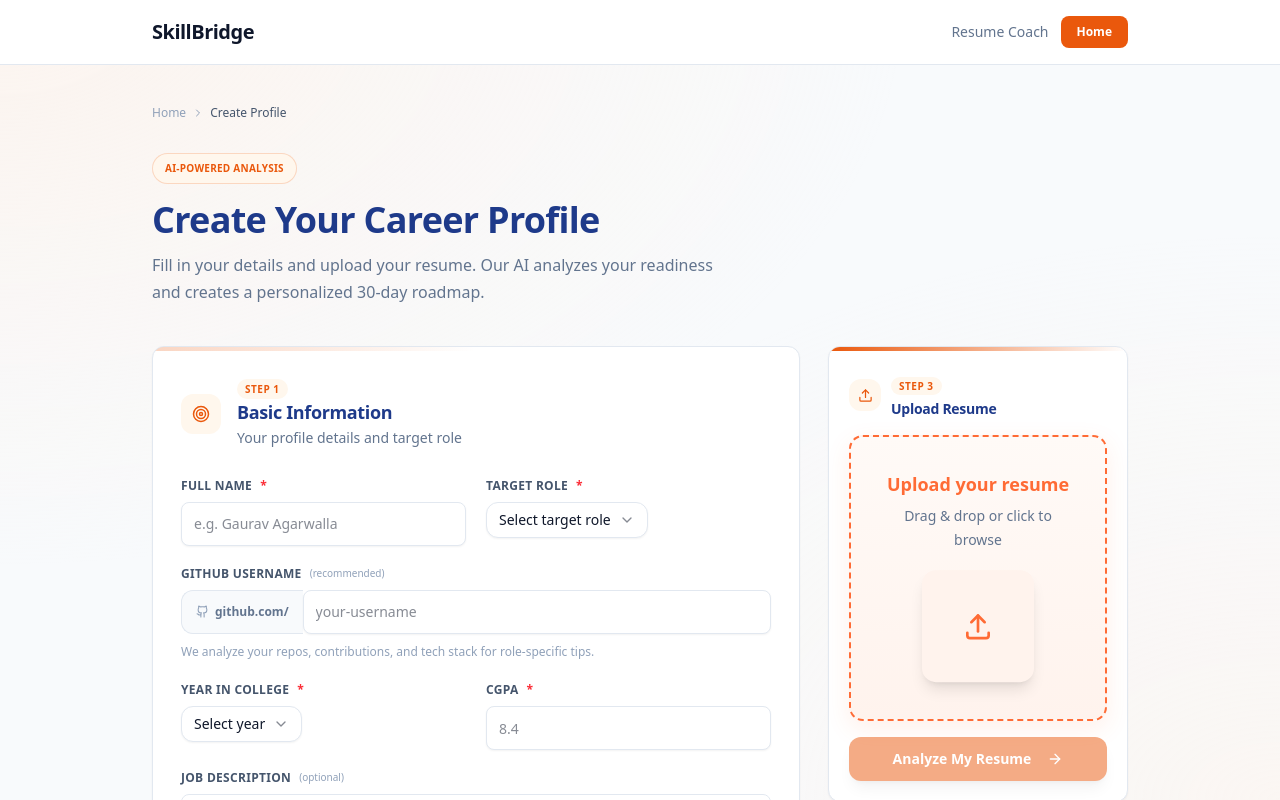
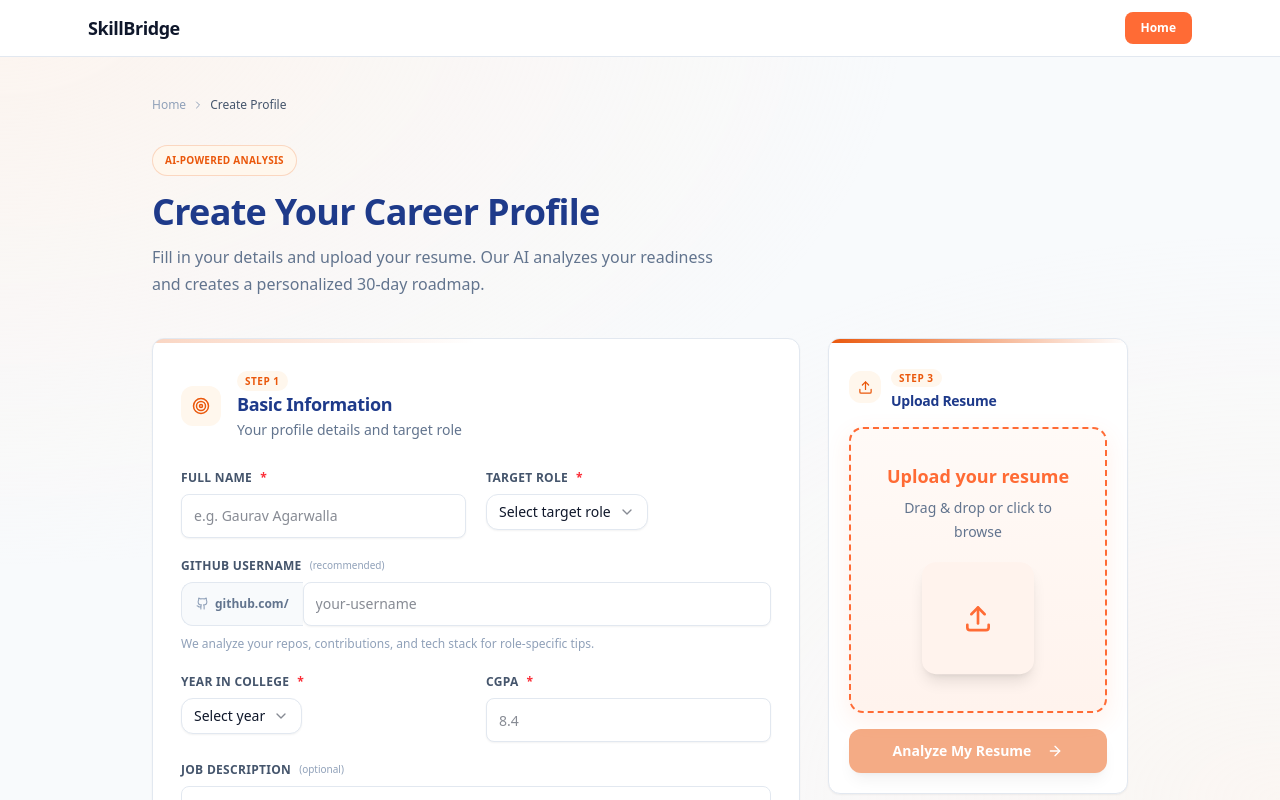
Before and after one commit to gauravag18/SkillBridge, a Next.js app: page /onboard in a window 1280 px wide. Shown: the top 800 px of the page. Built offline with nearby package versions, Linux system fonts and the light colour scheme.

Commit message:
navbar fixes

```diff
--- a/app/dashboard/page.tsx
+++ b/app/dashboard/page.tsx
@@ -58,19 +58,25 @@ const tierConfig = {
 
 function Navbar() {
   return (
-    <header className="clean-nav sticky top-0 z-50">
-      <div className="max-w-6xl mx-auto px-4 lg:px-6 py-4 flex items-center justify-between">
-        <Link href="/" className="font-bold text-xl tracking-tight text-slate-900 hover:text-[#EA580C] transition-colors">
+    <header className="border-b border-slate-200 bg-white/95 backdrop-blur-sm sticky top-0 z-50">
+      <div className="max-w-6xl mx-auto px-4 lg:px-6 py-3 flex items-center justify-between">
+
+        {/* LEFT */}
+        <Link
+          href="/"
+          className="font-bold text-lg tracking-tight text-slate-900 hover:text-[#ff6b35] transition-colors"
+        >
           SkillBridge
         </Link>
-        <div className="flex items-center gap-3">
-          <Link href="/resume-improve" className="text-sm font-medium text-slate-500 hover:text-slate-700 transition-colors hidden sm:block">
-            Resume Coach
-          </Link>
-          <Link href="/" className="px-4 py-2 bg-[#EA580C] text-white font-semibold rounded-lg transition-all hover:bg-[#C2410C] text-xs">
-            Home
-          </Link>
-        </div>
+
+        {/* RIGHT → ONBOARD */}
+        <Link
+          href="/onboard"
+          className="px-4 py-2 bg-[#ff6b35] text-white font-semibold rounded-lg transition-all hover:shadow-lg text-xs"
+        >
+          OnBoard
+        </Link>
+
       </div>
     </header>
   );
--- a/app/onboard/page.tsx
+++ b/app/onboard/page.tsx
@@ -68,19 +68,25 @@ const categoryColors: Record<string, { pill: string; active: string; dot: string
 
 function Navbar() {
   return (
-    <header className="clean-nav sticky top-0 z-50">
-      <div className="max-w-5xl mx-auto px-4 lg:px-6 py-4 flex items-center justify-between">
-        <Link href="/" className="font-bold text-xl tracking-tight text-slate-900 hover:text-[#EA580C] transition-colors">
+    <header className="border-b border-slate-200 bg-white/95 backdrop-blur-sm sticky top-0 z-50">
+      <div className="max-w-6xl mx-auto px-4 lg:px-6 py-3 flex items-center justify-between">
+
+        {/* LEFT */}
+        <Link
+          href="/"
+          className="font-bold text-lg tracking-tight text-slate-900 hover:text-[#ff6b35] transition-colors"
+        >
           SkillBridge
         </Link>
-        <div className="flex items-center gap-3">
-          <Link href="/resume-improve" className="text-sm font-medium text-slate-500 hover:text-slate-700 transition-colors hidden sm:block">
-            Resume Coach
-          </Link>
-          <Link href="/" className="px-4 py-2 bg-[#EA580C] text-white font-semibold rounded-lg transition-all hover:bg-[#C2410C] text-xs">
-            Home
-          </Link>
-        </div>
+
+        {/* RIGHT → HOME */}
+        <Link
+          href="/"
+          className="px-4 py-2 bg-[#ff6b35] text-white font-semibold rounded-lg transition-all hover:shadow-lg text-xs"
+        >
+          Home
+        </Link>
+
       </div>
     </header>
   );
--- a/app/plan/page.tsx
+++ b/app/plan/page.tsx
@@ -148,9 +148,9 @@ export default function PlanPage({
       {showConfetti && (
         <div className="fixed inset-0 pointer-events-none z-999 overflow-hidden">
           {Array.from({ length: 48 }).map((_, i) => {
-            const colors = ["#ff6b35","#ff8a5c","#ffd700","#22c55e","#3b82f6","#a855f7","#ec4899"];
+            const colors = ["#ff6b35", "#ff8a5c", "#ffd700", "#22c55e", "#3b82f6", "#a855f7", "#ec4899"];
             const color = colors[i % colors.length];
-            const shapes = ["rounded-sm","rounded-full",""];
+            const shapes = ["rounded-sm", "rounded-full", ""];
             const shape = shapes[i % 3];
             return (
               <div
@@ -184,19 +184,25 @@ export default function PlanPage({
       `}</style>
 
       {/* Navbar  */}
-      <header className="clean-nav sticky top-0 z-50">
-        <div className="max-w-6xl mx-auto px-4 lg:px-6 py-4 flex items-center justify-between">
-          <Link href="/" className="font-bold text-xl tracking-tight text-slate-900 hover:text-brand transition-colors">
+      <header className="border-b border-slate-200 bg-white/95 backdrop-blur-sm sticky top-0 z-50">
+        <div className="max-w-6xl mx-auto px-4 lg:px-6 py-3 flex items-center justify-between">
+
+          {/* LEFT */}
+          <Link
+            href="/"
+            className="font-bold text-lg tracking-tight text-slate-900 hover:text-[#ff6b35] transition-colors"
+          >
             SkillBridge
           </Link>
-          <div className="flex items-center gap-6">
+
+          {/* RIGHT → DASHBOARD */}
           <Link
             href={`/dashboard?uuid=${uuid}`}
-              className="px-4 py-2 bg-[#ff6b35] text-white font-semibold rounded-lg hover:shadow-lg transition-all text-xs"
+            className="px-4 py-2 bg-[#ff6b35] text-white font-semibold rounded-lg transition-all hover:shadow-lg text-xs"
           >
             Dashboard
           </Link>
-          </div>
+
         </div>
       </header>
 
@@ -309,8 +315,7 @@ export default function PlanPage({
                   className="relative flex-1 group"
                 >
                   <div
-                    className={`h-8 rounded transition-all ${
-                      isCurrent
+                    className={`h-8 rounded transition-all ${isCurrent
                         ? "bg-[#ff6b35] shadow-md scale-y-110"
                         : isDone
                           ? "bg-green-400"
@@ -342,10 +347,10 @@ export default function PlanPage({
             </h2>
 
             {[
-              { label: "Week 1", days: [1,2,3,4,5,6,7] },
-              { label: "Week 2", days: [8,9,10,11,12,13,14] },
-              { label: "Week 3", days: [15,16,17,18,19,20,21] },
-              { label: "Week 4", days: [22,23,24,25,26,27,28,29,30] },
+              { label: "Week 1", days: [1, 2, 3, 4, 5, 6, 7] },
+              { label: "Week 2", days: [8, 9, 10, 11, 12, 13, 14] },
+              { label: "Week 3", days: [15, 16, 17, 18, 19, 20, 21] },
+              { label: "Week 4", days: [22, 23, 24, 25, 26, 27, 28, 29, 30] },
             ].map(({ label, days }) => (
               <div key={label} className="mb-4">
                 <p className="text-[10px] font-bold text-slate-400 uppercase tracking-widest mb-2">{label}</p>
@@ -470,8 +475,7 @@ export default function PlanPage({
                           <Circle size={18} className="text-slate-300 shrink-0 mt-0.5" />
                         )}
                         <span
-                          className={`text-sm leading-relaxed ${
-                            completed[i] ? "line-through text-slate-400" : "text-slate-700"
+                          className={`text-sm leading-relaxed ${completed[i] ? "line-through text-slate-400" : "text-slate-700"
                             }`}
                         >
                           {task}
@@ -519,8 +523,8 @@ export default function PlanPage({
               </h2>
               <div className="grid sm:grid-cols-2 gap-3">
                 {[
-                  { week: "Week 1", focus: "Address Top Skill Gaps", days: "Days 1–7",   start: 1,  end: 7  },
-                  { week: "Week 2", focus: "Deep Dive & Practice",   days: "Days 8–14",  start: 8,  end: 14 },
+                  { week: "Week 1", focus: "Address Top Skill Gaps", days: "Days 1–7", start: 1, end: 7 },
+                  { week: "Week 2", focus: "Deep Dive & Practice", days: "Days 8–14", start: 8, end: 14 },
                   { week: "Week 3", focus: "System Design & Architecture", days: "Days 15–21", start: 15, end: 21 },
                   { week: "Week 4", focus: "Projects, Mocks & Applications", days: "Days 22–30", start: 22, end: 30 },
                 ].map(({ week, focus, days, start, end }) => {
@@ -535,8 +539,7 @@ export default function PlanPage({
                   return (
                     <div
                       key={week}
-                      className={`rounded-xl border p-4 transition-all ${
-                        isCurrentWeek
+                      className={`rounded-xl border p-4 transition-all ${isCurrentWeek
                           ? "border-[#ff6b35]/30 bg-[#fff3ed]"
                           : "border-slate-100 bg-slate-50"
                         }`}
```
Lines whose indentation alone changed are shown as unchanged.
